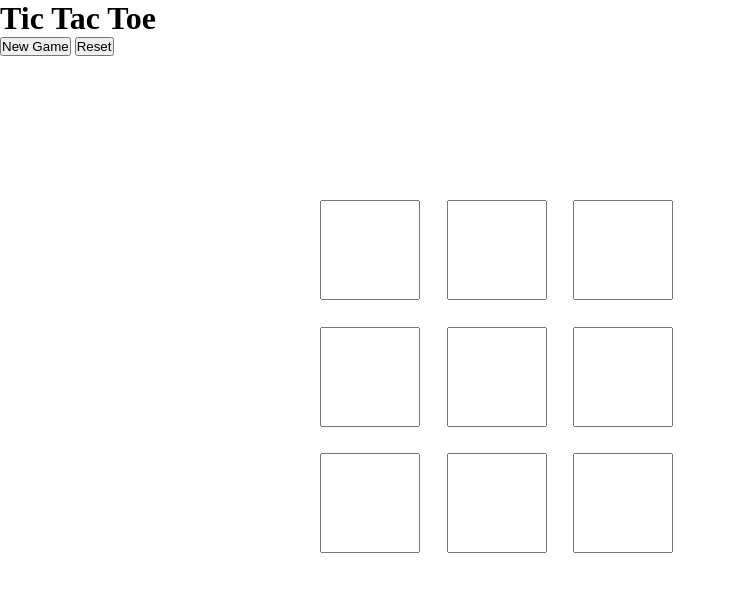
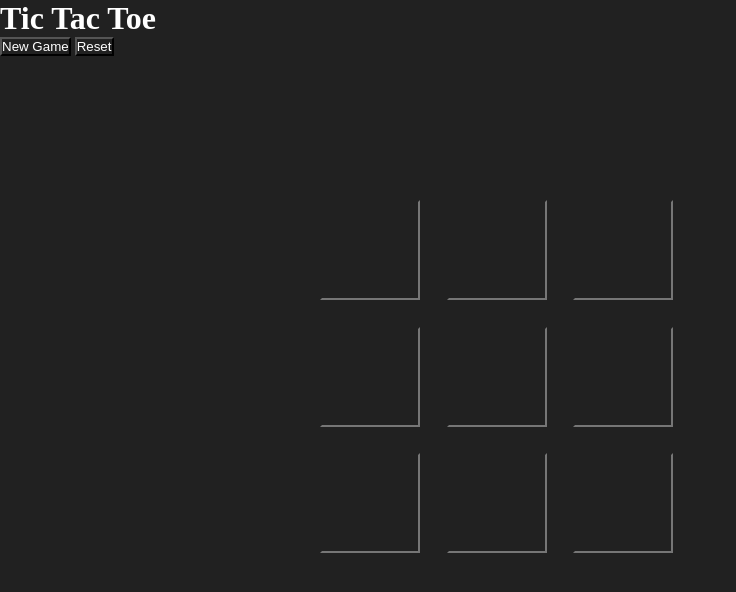
Before and after one commit to adarshrangare/Tic-Tac-Toe, a plain HTML site: page index.html in a window 1280 px wide. Both pictures are taken after a click on the button "Reset". Shown: the whole page, without its empty margins (0-736 px from the left). Drawn offline with Linux system fonts and the light colour scheme.

Commit message:
modified

```diff
--- a/index.html
+++ b/index.html
@@ -11,27 +11,22 @@
     <h1>Tic Tac Toe</h1>
 
     <div class="game">
-
-      <input type="text" id="a-11" class="input">
-      <input type="text" id="a-12" class="input">
-      <input type="text" id="a-13" class="input">
-      <input type="text" id="a-21" class="input">
-      <input type="text" id="a-22" class="input">
-      <input type="text" id="a-23" class="input">
-      <input type="text" id="a-31" class="input">
-      <input type="text" id="a-32" class="input">
-      <input type="text" id="a-33" class="input">
-
-
-
+      <input type="text" id="11" class="input">
+      <input type="text" id="12" class="input">
+      <input type="text" id="13" class="input">
+      <input type="text" id="21" class="input">
+      <input type="text" id="22" class="input">
+      <input type="text" id="23" class="input">
+      <input type="text" id="31" class="input">
+      <input type="text" id="32" class="input">
+      <input type="text" id="33" class="input">
     </div>
 
     <div class="menu">
+      <button id="newgame">New Game</button>
+      <button id="reset">Reset</button>
+    </div>
 
-      <button>New Game</button>
-
-      <button>Reset</button>
-    </div>
 
 
 
--- a/script.js
+++ b/script.js
@@ -1,25 +1,69 @@
 console.log("Script Started");
 
-const grid = document.querySelector(".game");
+let grid = document.querySelectorAll("input");
+
+grid = Array.from(grid);
 
 console.log(grid);
-
+let clickCount = 0;
 let firstTurn = true;
 
+const winCombination = [
+  [11, 12, 13],
+  [11, 21, 31],
+  [11, 22, 33],
+  [21, 22, 23],
+  [31, 32, 33],
+  [21, 22, 23],
+  [31, 32, 33],
+  [11, 21, 31]
+];
 
-grid.addEventListener("click",(e)=>{
-    console.log(e);
+grid.map((gridEle) => {
+
+  gridEle.addEventListener("click", (e) => {
+
+    // console.log(e);
 
     console.log(e.target);
 
-  if(firstTurn){
-    e.target.value = 'X';
-    firstTurn=false;
 
-  }else{
-    e.target.value = 'O';
-    firstTurn=true;
-  }
-  e.target.setAttribute("disabled","");
+    if (firstTurn) {
+      e.target.value = 'X';
+      firstTurn = false;
+
+    } else {
+      e.target.value = 'O';
+      firstTurn = true;
+    }
+    clickCount++;
+
+    e.target.setAttribute("disabled", "");
+    console.log(clickCount);
+
+
+  });
+})
+
+
+
+// Check Winner
+
+
+
+
+
+
+// RESET BUTTON
+
+const resetbtn = document.querySelector("#reset");
+console.log(resetbtn);
+
+resetbtn.addEventListener("click", (e) => {
+  console.log("clicked");
+  grid.map((gridEle) => {
+    gridEle.removeAttribute("disabled");
+    gridEle.value = ""
+  })
 
 });
--- a/styles.css
+++ b/styles.css
@@ -1,12 +1,14 @@
-
-
-*{
+* {
   box-sizing: border-box;
   padding: 0;
   margin: 0;
+  background-color: #212121;
+  color: #fff;
 }
 
-.game{
+
+
+.game {
   position: absolute;
   inset: 25%;
   display: grid;
@@ -18,7 +20,7 @@
 }
 
 
-input{
+input {
   width: 100px;
   height: 100px;
   margin: 0;
@@ -27,6 +29,6 @@ input{
   font-size: 40px;
 }
 
-.menu{
+.menu {
   margin: auto;
 }
```
